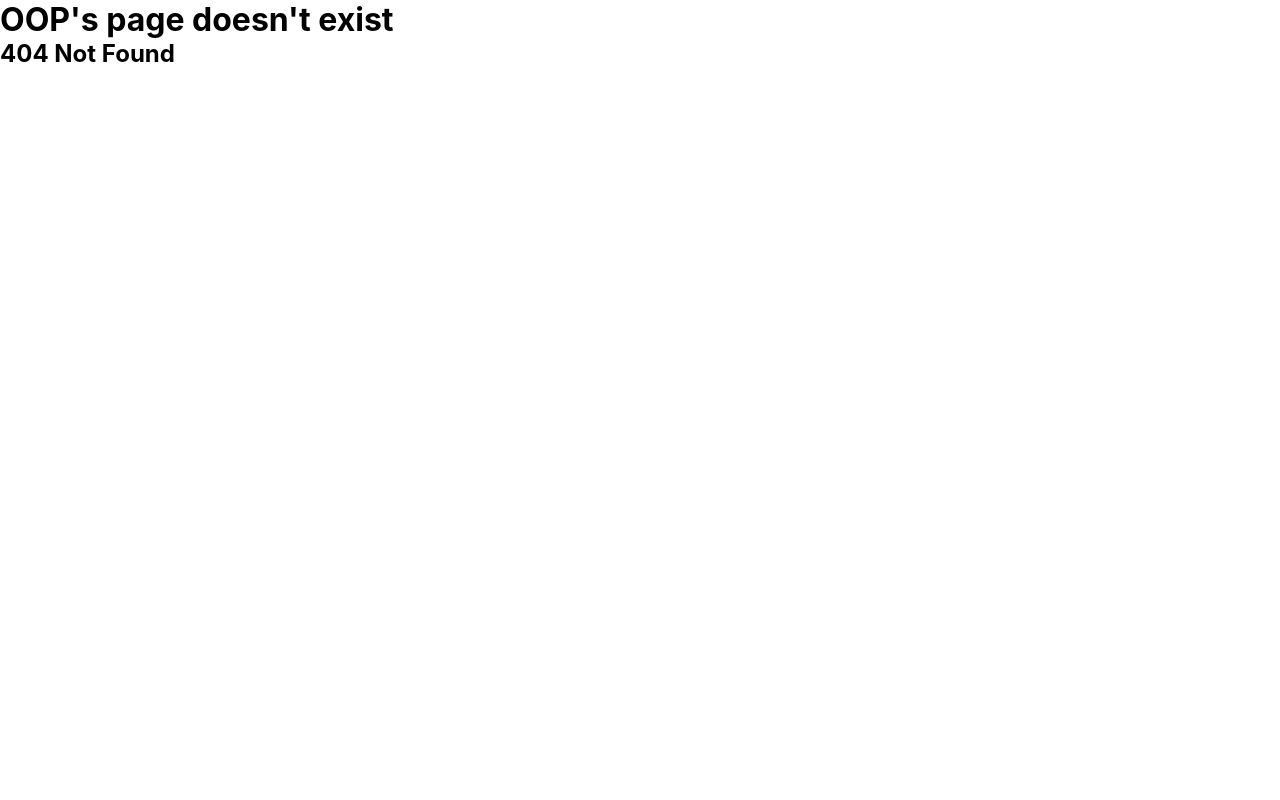
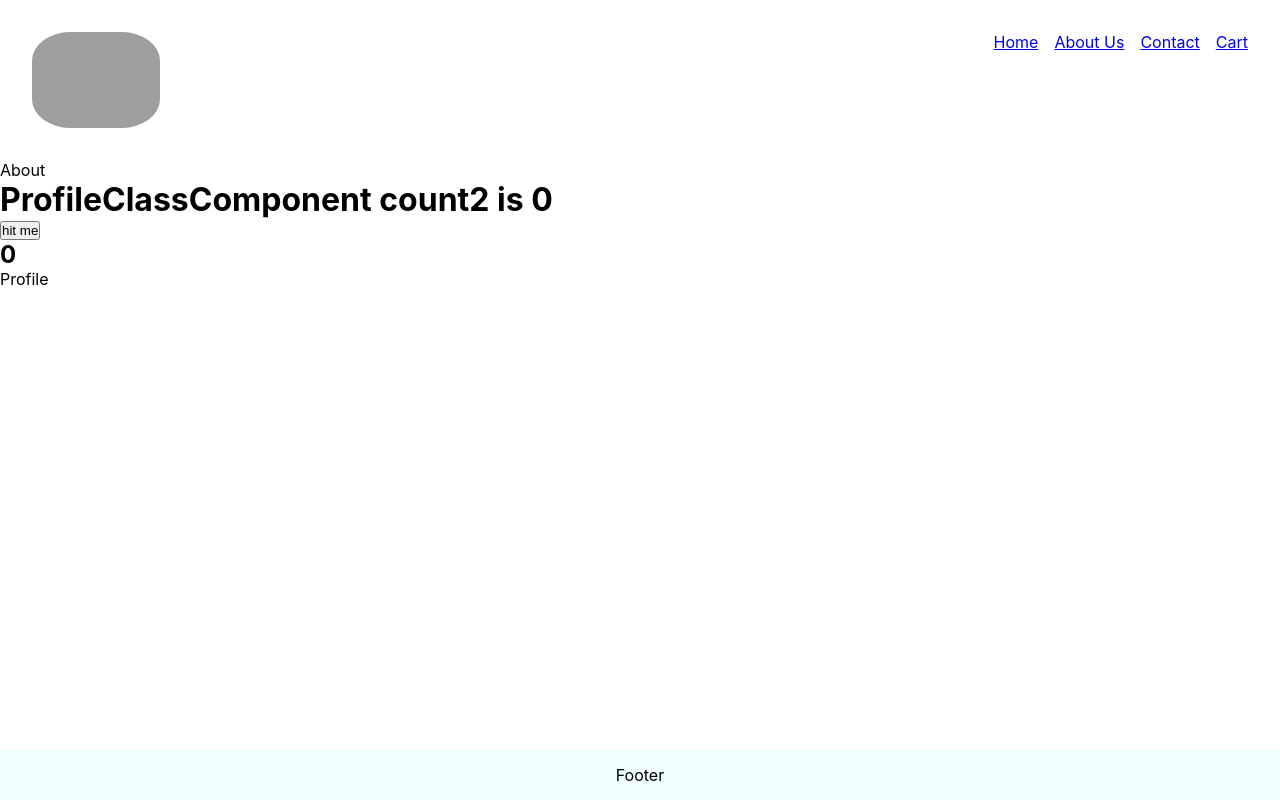
Before and after one commit to farzanfqb/NReact, a React (Create React App) app: page /about/profile in a window 1280 px wide. Before the commit this address had no page. Built offline with nearby package versions, Linux system fonts and the light colour scheme; grey boxes are pictures that could not be loaded.

Commit message:
class based configuration and its similarity to functional based lifecycle

```diff
--- a/src/Component/About.jsx
+++ b/src/Component/About.jsx
@@ -1,9 +1,23 @@
 import React from 'react'
+import { Outlet } from 'react-router-dom'
+import Profile from './Profile'
+import { render } from '@testing-library/react';
 
-const About = () => {
+class About extends React.Component {
+  constructor(props){
+    super(props)
+    console.log("aboutConstructor");}
+  componentDidMount() {
+    console.log("about ComponentDidMount");
+  }
+  componentWillUnmount( ) { console.log( "About will unmount" ); }
+  render(){
+    console.log("about render");
   return (
-    <div>About</div>
+    <div>About
+      <Outlet />
+    </div>
   )
 }
-
+}
 export default About
--- a/src/Component/Footer.jsx
+++ b/src/Component/Footer.jsx
@@ -2,7 +2,7 @@ import React from 'react'
 
 const Footer = () => {
   return (
-    <div>Footer</div>
+    <div className='footer'>Footer</div>
   )
 }
 
--- /dev/null
+++ b/src/Component/Profile.js
@@ -0,0 +1,14 @@
+import React, { useEffect } from 'react'
+
+const Profile = () => {
+  useEffect(() => {
+    console.log("useEffect");
+    return () => { console.log("useEffectReturn"); }
+  }, [])
+  console.log("profile Render");
+  return (
+    <div>Profile</div>
+  )
+}
+
+export default Profile
--- /dev/null
+++ b/src/Component/ProfileClass.js
@@ -0,0 +1,30 @@
+import React from "react";
+class ProfileClass extends React.Component {
+  constructor(props) {
+    super(props);
+    this.state = {
+      count: 0,
+      count2: 0,
+    };
+    console.log("profileConstructor");
+  }
+  async componentDidMount() {
+    setTimeout(() => console.log("profile ComponentDidMount"), 1000);
+  }
+  componentDidUpdate(prevProps, prevState) {
+    if (this.state.count !== prevState.count) {
+      console.log("profile ComponentDidUpdate");
+    }
+  }
+  render() {
+    console.log("profileClassRender");
+    const { count, count2 } = this.state;
+
+    return <><h1>ProfileClassComponent count2 is {count2}</h1>
+      <button onClick={() => {
+        this.setState({ count: count + 1 });
+      }}>hit me</button>
+      <h2>{count}</h2></>
+  }
+}
+export default ProfileClass;
--- a/src/Component/RestaurantMenu.jsx
+++ b/src/Component/RestaurantMenu.jsx
@@ -5,26 +5,40 @@ import RestaurantView from './RestaurantView';
 const RestaurantMenu = () => {
   const [restaurantDetails, setrestaurantDetails] = React.useState({});
   const {id} = useParams();
-  // const{id} = params;
-  // console.log(params);
-  // console.log(id);
+
+  // async function getRestaurantInfo () {
+  //   let response = await fetch(`https://www.swiggy.com/dapi/menu/pl?page-type=REGULAR_MENU&complete-menu=true&lat=19.07480&lng=72.88560&restaurantId=${id}&catalog_qa=undefined&submitAction=ENTER`);
+  //   const json = await response.json();
+  //   const dishes = json?.data?.cards[2]?.groupedCard?.cardGroupMap?.REGULAR?.cards[1]?.card?.card?.itemCards?.map((e)=>  e.card.info);
+
+  //   setrestaurantDetails(prevState => ({
+  //     ...prevState,
+  //     ...json.data.cards[0].card.card.info,
+  //     dishes: dishes
+  //   }));
+  // }
+
+  // React.useEffect(() => {
+  //   getRestaurantInfo();
+  // }, []);
+
+  const getRestaurantInfo = React.useCallback(async () => {
+    let response = await fetch(
+      `https://www.swiggy.com/dapi/menu/pl?page-type=REGULAR_MENU&complete-menu=true&lat=19.07480&lng=72.88560&restaurantId=${id}&catalog_qa=undefined&submitAction=ENTER`
+    );
+    const json = await response.json();
+    const dishes = json?.data?.cards[2]?.groupedCard?.cardGroupMap?.REGULAR?.cards[1]?.card?.card?.itemCards?.map((e) => e.card.info);
+
+    setrestaurantDetails((prevState) => ({
+      ...prevState,
+      ...json.data.cards[0].card.card.info,
+      dishes: dishes,
+    }));
+  }, [id]); // Add 'id' as a dependency if it changes
+
   React.useEffect(() => {
     getRestaurantInfo();
-  }, []);
-
-  async function getRestaurantInfo () {
-    let response = await fetch(`https://www.swiggy.com/dapi/menu/pl?page-type=REGULAR_MENU&complete-menu=true&lat=19.07480&lng=72.88560&restaurantId=${id}&catalog_qa=undefined&submitAction=ENTER`);
-    const json = await response.json();
-    const dishes = json?.data?.cards[2]?.groupedCard?.cardGroupMap?.REGULAR?.cards[1]?.card?.card?.itemCards?.map((e)=>  e.card.info);
-    // console.log(dishes);
-    // console.log(json);
-    setrestaurantDetails(prevState => ({
-      ...prevState,
-      ...json.data.cards[0].card.card.info,
-      dishes: dishes
-    }));
-  }
-  console.log(restaurantDetails);
+  }, [getRestaurantInfo]);
   return (
     <div>
     <RestaurantView {...restaurantDetails}/>
--- a/src/index.css
+++ b/src/index.css
@@ -86,3 +86,14 @@ code {
   row-gap: 1rem;
   margin-bottom: 2rem;
 }
+.footer{
+  position: fixed;
+  bottom: 0;
+  height: 50px;
+  width:100%;
+  background-color: azure;
+  display: flex;
+  justify-content: center;
+  align-items: center;
+
+}
--- a/src/index.js
+++ b/src/index.js
@@ -8,6 +8,8 @@ import Error from './Component/Error';
 import Body from './Component/Body';
 import Contact from './Component/Contact';
 import RestaurantMenu from './Component/RestaurantMenu';
+import ProfileClass from './Component/ProfileClass';
+import Profile from './Component/Profile';
 
 
 const appRouter = createBrowserRouter([
@@ -22,7 +24,18 @@ const appRouter = createBrowserRouter([
       },
       {
         path: "/about",
-        element: <About />
+        element: <About />,
+        children: [
+          {
+            path: "profile",
+            element: (
+              <>
+                <ProfileClass />
+                <Profile />
+              </>
+            ),
+          }
+        ]
       },
       {
         path: "/contact",
```
